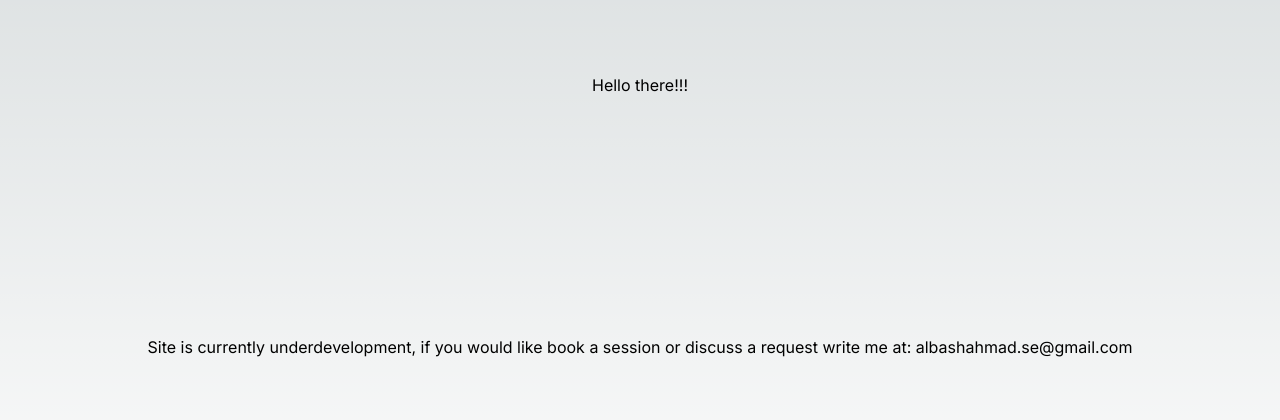
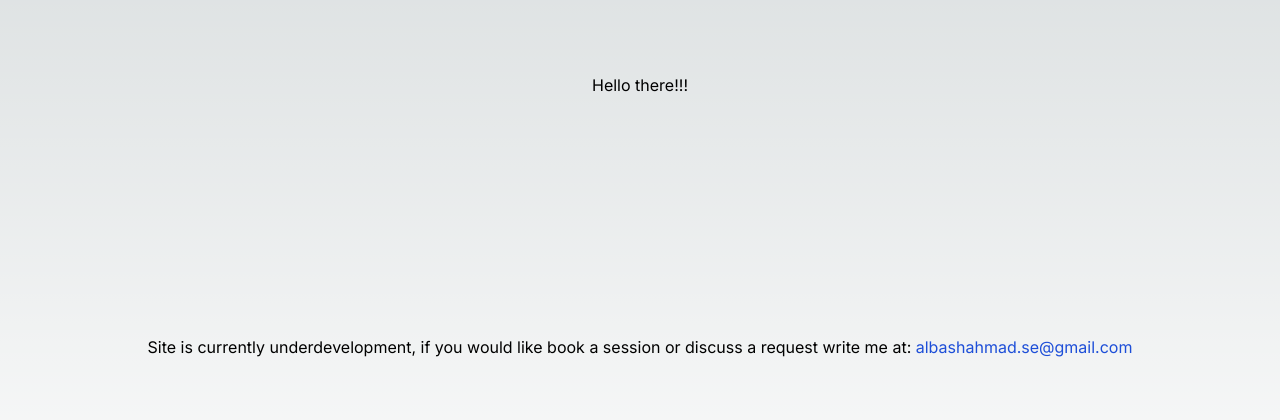
Before and after one commit to AlbashaDev/PhotographyPorfolio, a Next.js app: page / in a window 1280 px wide. Shown: the part 184-604 px from the top of the page. Built offline with nearby package versions, Linux system fonts and the light colour scheme.

Commit message:
updated malito

```diff
--- a/app/page.js
+++ b/app/page.js
@@ -6,7 +6,13 @@ export default function Home() {
       <h1>Hello there!!!</h1>
       <h2>
         Site is currently underdevelopment, if you would like book a session or
-        discuss a request write me at: albashahmad.se@gmail.com
+        discuss a request write me at:{" "}
+        <a
+          href="malito:albashahmad.se@gmail.com?subject: Inquiry!"
+          className="text-blue-700	no-underline hover:underline"
+        >
+          albashahmad.se@gmail.com
+        </a>
       </h2>
     </main>
   );
```
